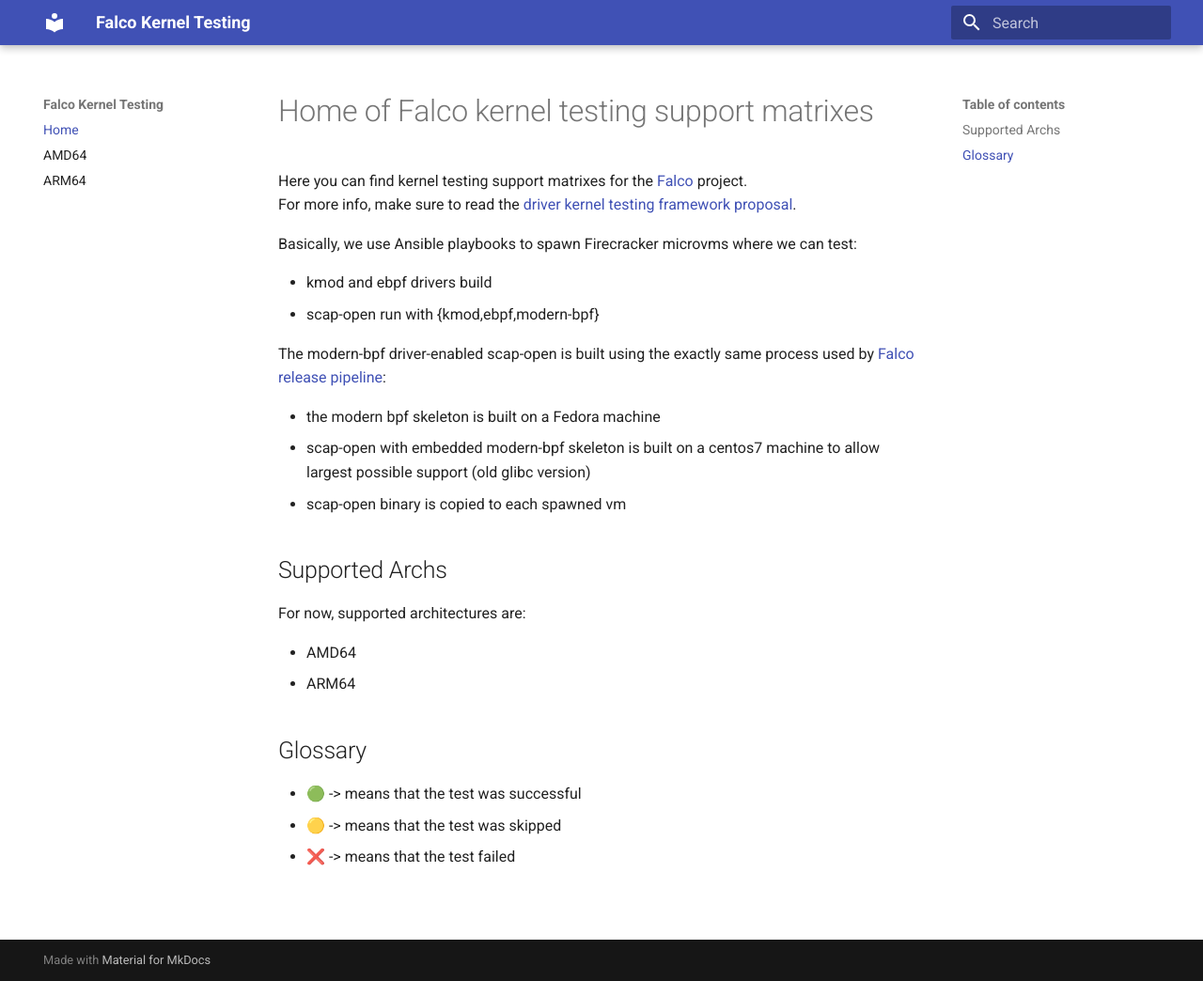
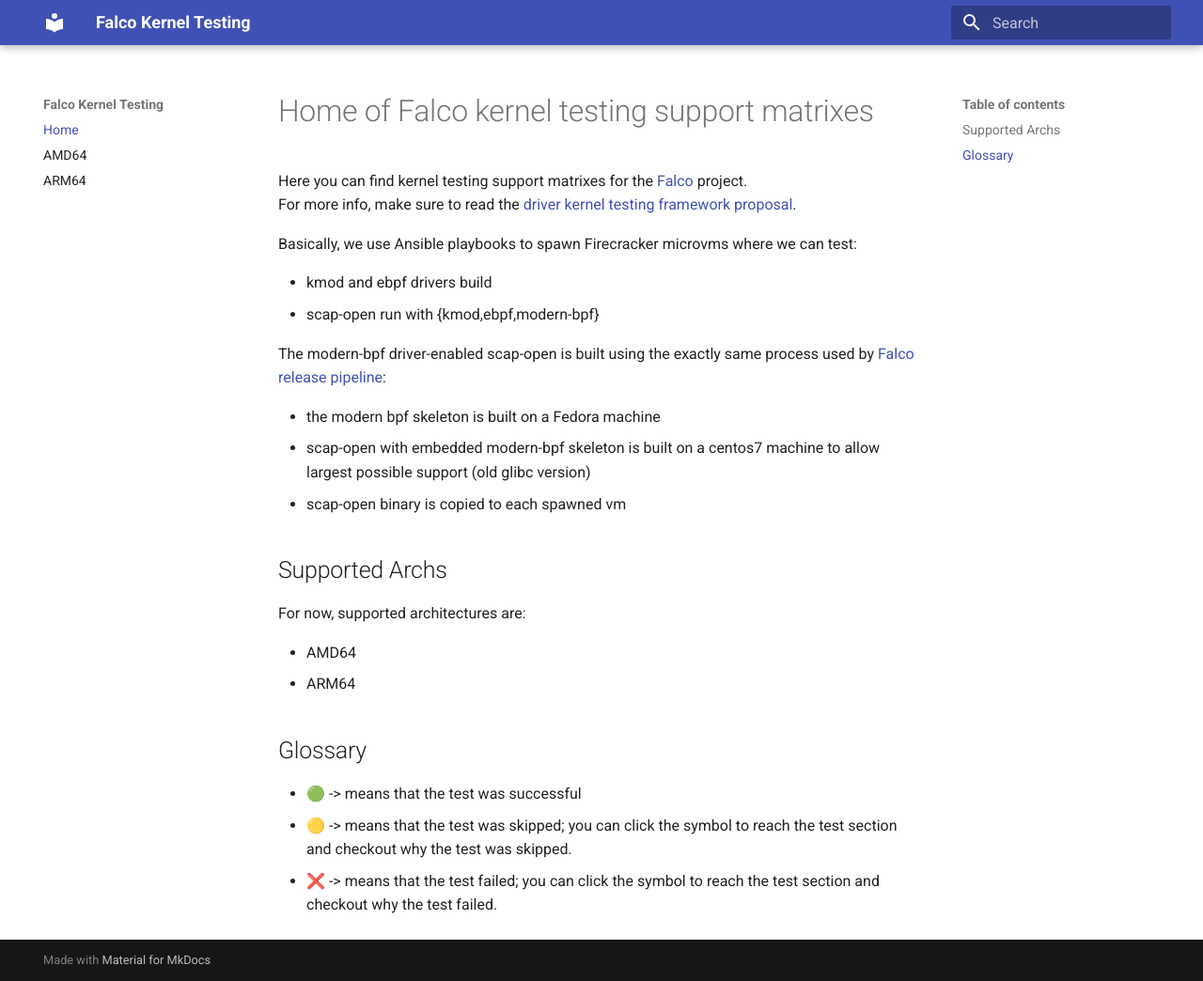
Before and after one commit to falcosecurity/kernel-testing, an MkDocs documentation site: the page built from docs/index.md, in a window 1280 px wide and 1044 px high. Shown: the whole window at 94% size. Built offline with MkDocs 1.6.1 and Material for MkDocs 9.7.7, drawn with Linux system fonts in a browser that asks for light colours.

Commit message:
chore: update index stating that skipped and error symbols are clickable.
Signed-off-by: Federico Di Pierro <nierro92@gmail.com>

```diff
--- a/docs/index.md
+++ b/docs/index.md
@@ -24,5 +24,5 @@ For now, supported architectures are:
 ## Glossary
 
 * 🟢 -> means that the test was successful
-* 🟡 -> means that the test was skipped
-* ❌ -> means that the test failed
+* 🟡 -> means that the test was skipped; you can click the symbol to reach the test section and checkout why the test was skipped.
+* ❌ -> means that the test failed; you can click the symbol to reach the test section and checkout why the test failed.
```
